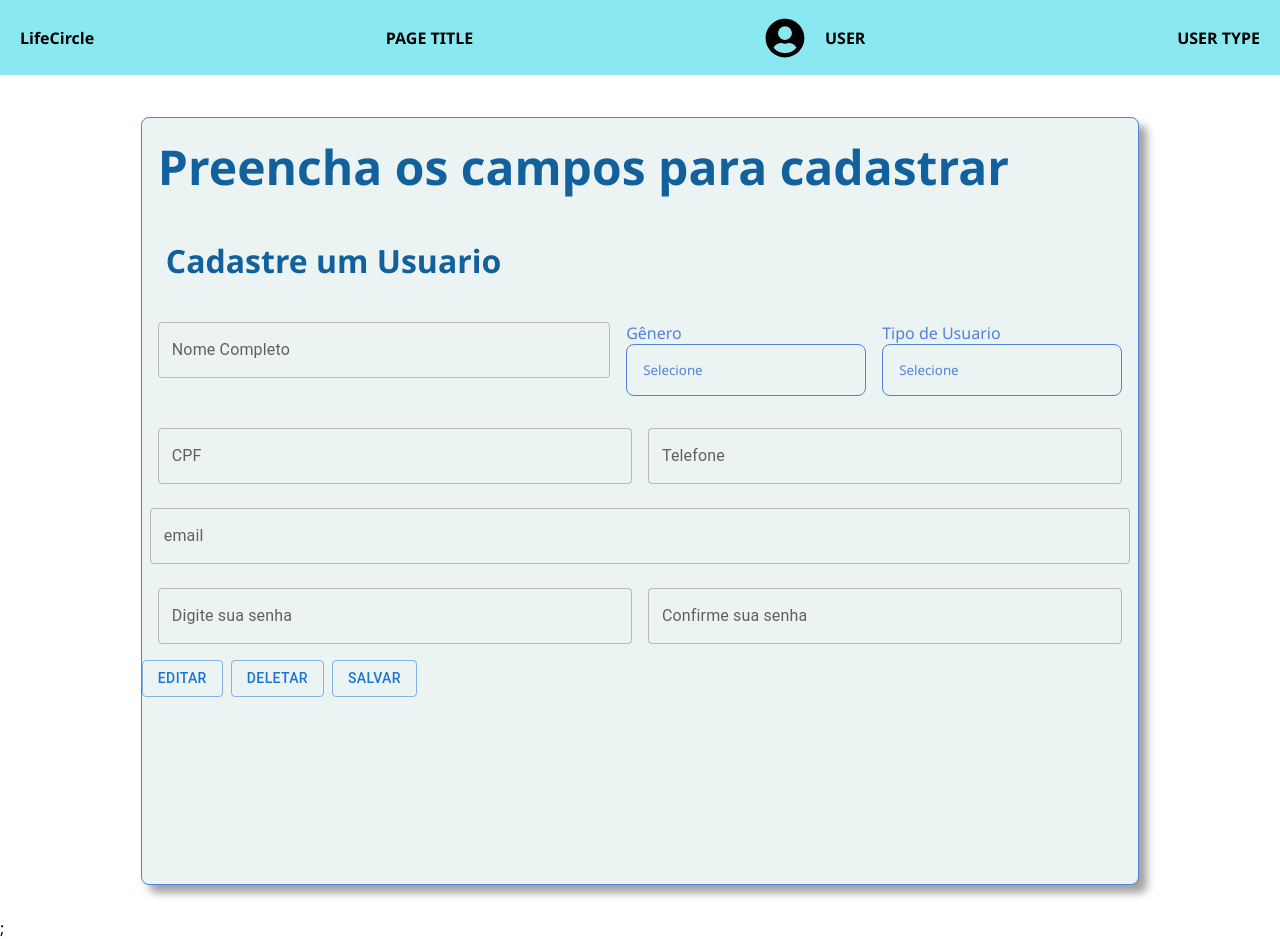
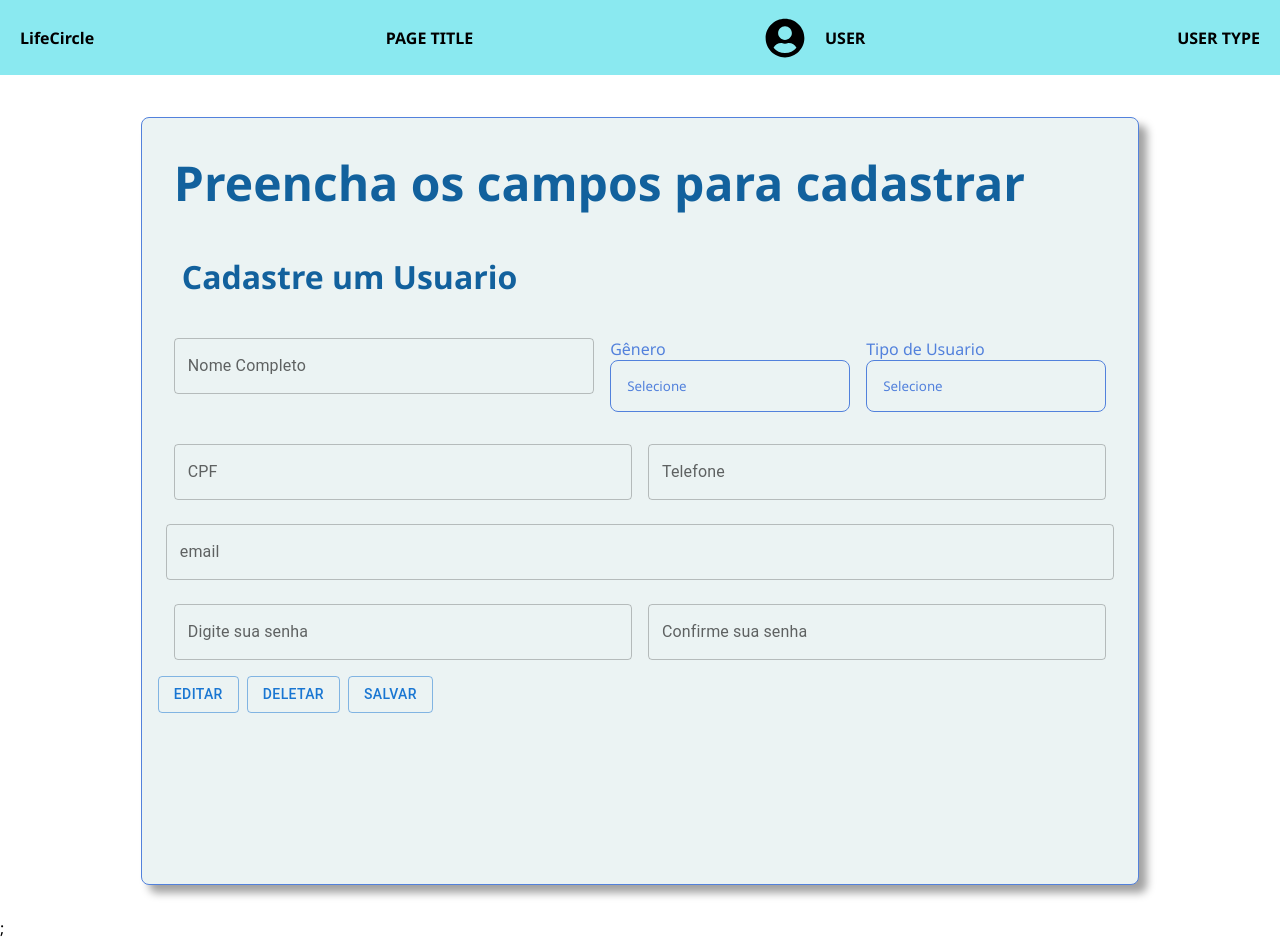
Before and after one commit to FullStack-Trindade/M3P-FrontEnd-Squad5, a React (Vite) app in the folder LifeCare/: page /cadastro/usuario in a window 1280 px wide. Built offline with nearby package versions, Linux system fonts and the light colour scheme.

Commit message:
fix: submitForm mudado

```diff
--- a/LifeCare/src/components/FormRegisterUser/FormRegisterUser.component.jsx
+++ b/LifeCare/src/components/FormRegisterUser/FormRegisterUser.component.jsx
@@ -27,14 +27,23 @@ export const FormRegisterUser = () => {
   ];
   const submitForm = async (data) => {
     const body = {
-      ...data,
+      fullName,
+      gender,
+      type,
+      cpf,
+      email,
+      password,
     };
     console.log(body);
   };
   const submitEdit = async (data) => {
-    true;
     const body = {
-      ...data,
+      fullName,
+      gender,
+      type,
+      cpf,
+      email,
+      password,
     };
   };
   const submitDelete = async () => {};
--- a/LifeCare/src/components/FormRegisterUser/FormRegisterUser.styles.jsx
+++ b/LifeCare/src/components/FormRegisterUser/FormRegisterUser.styles.jsx
@@ -5,6 +5,7 @@ export const Form = styled.form`
   width: 80%;
   height: 48rem;
   margin: 1rem;
+  padding: 1rem;
   border-radius: 0.5rem;
   border: 0.1rem solid #5281dc;
   box-shadow: 0.5rem 0.5rem 0.5rem 0rem rgba(0, 0, 0, 0.37);
```
